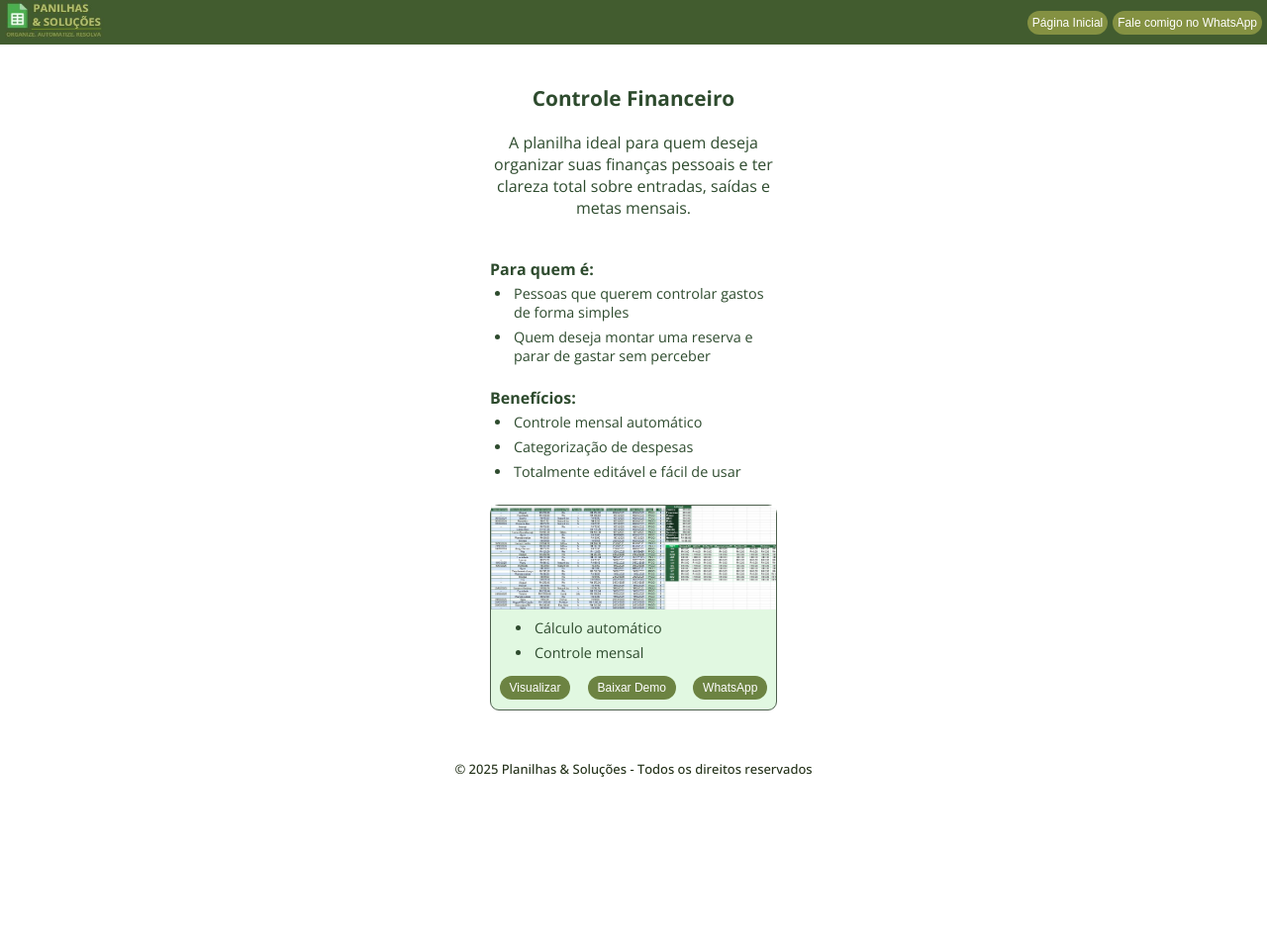
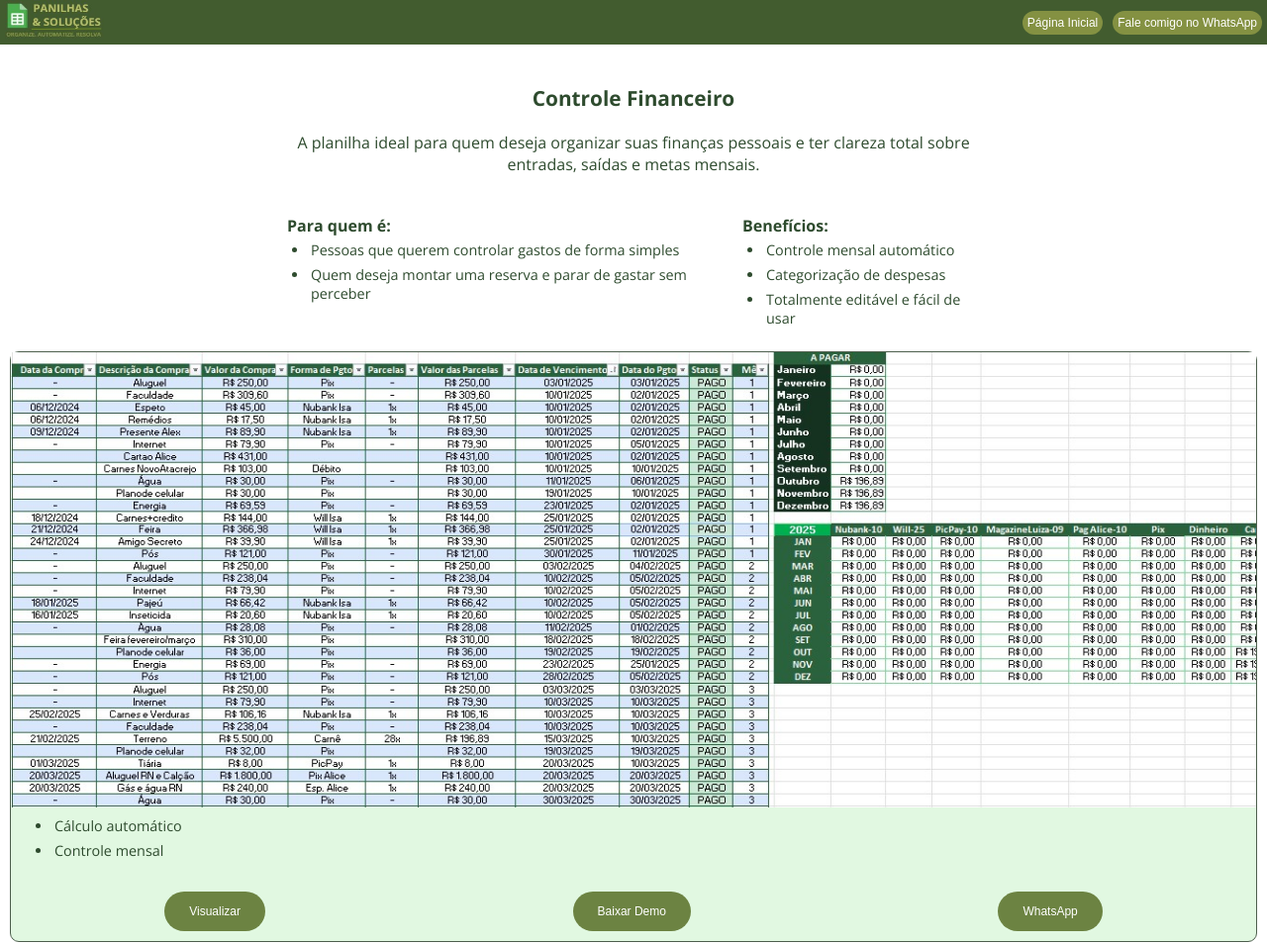
Before and after one commit to Islania-Silva/Site-Planilhas, a plain HTML site: page indexFinancas.html in a window 1280 px wide. Shown: the top 954 px of the page at 99% size. Before the commit the page ends 836 px from the top, so only its background shows below. Drawn offline with nearby package versions, Linux system fonts and the light colour scheme.

Commit message:
Responsividade para telas de 768px

```diff
--- a/assets/css/financas.css
+++ b/assets/css/financas.css
@@ -12,7 +12,7 @@ body {
 main {
     display: flex;
     flex-direction: column;
-    max-width: 310px;
+    /* width: 310px; */
     margin: 0 auto;
     padding: 0px 10px;
     /* gap: 40px; */
@@ -182,3 +182,36 @@ footer {
   ::-webkit-scrollbar-thumb:hover {
     background: rgb(120, 146, 72);
   }
+
+/* --- Media Queries --- */
+@media (min-width: 768px) {
+    .main {
+        max-width: 700px;
+    }
+
+    .banner {
+        max-width: 700px;
+    }
+
+    .lista {
+        display: flex;
+        gap: 20px;
+        max-width: 700px;
+    }
+
+    .beneficios {
+        margin: 0;
+    }
+
+    .botao {
+        margin-top: 20px;
+    }
+
+    .button-topo {
+        gap: 10px;
+    }
+
+    .card button {
+        padding: 13px 25px;
+    }
+}
```
